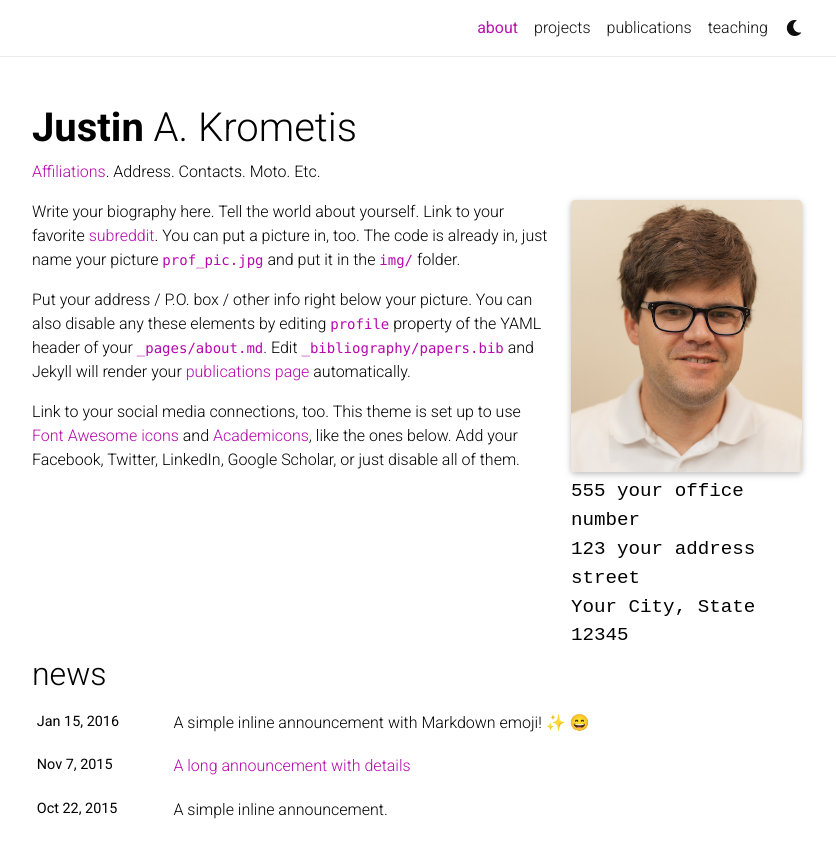
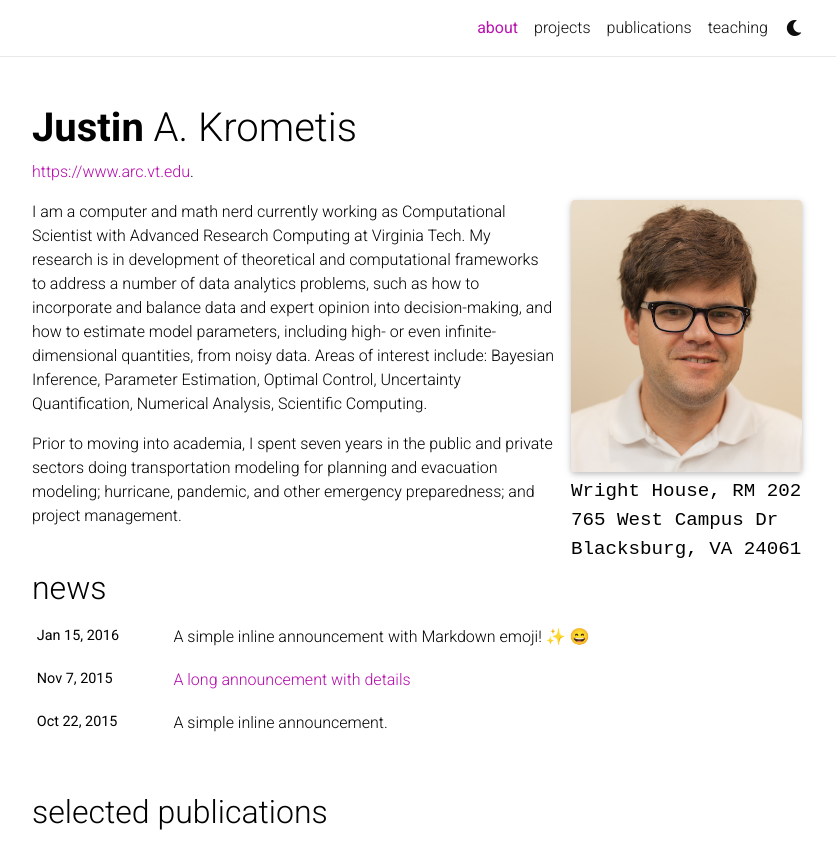
Before and after one commit to krometis/krometis.github.io, a Jekyll site: the page built from _pages/about.md, in a window 1280 px wide and 1219 px high, cut to the strip 0-843 px from the top of the window. Shown: the whole strip, without its empty margins (223-1059 px from the left). Built offline with Jekyll 4.4.1, drawn with Linux system fonts in a browser that asks for light colours; nearby versions of some CDN libraries; emoji names are drawn with the system emoji font; a style sheet for code colours, icons or effects is not loaded.

Commit message:
initialize source

```diff
--- a/_pages/about.md
+++ b/_pages/about.md
@@ -2,23 +2,21 @@
 layout: about
 title: about
 permalink: /
-description: <a href="#">Affiliations</a>. Address. Contacts. Moto. Etc.
+description: <a href="Advanced Research Computing, Virginia Tech">https://www.arc.vt.edu</a>. #Address. Contacts. Moto. Etc.
 
 profile:
   align: right
   image: prof_pic.jpg
   address: >
-    <p>555 your office number</p>
-    <p>123 your address street</p>
-    <p>Your City, State 12345</p>
+    <p>Wright House, RM 202</p>
+    <p>765 West Campus Dr</p>
+    <p>Blacksburg, VA 24061</p>
 
 news: true  # includes a list of news items
 selected_papers: true # includes a list of papers marked as "selected={true}"
 social: true  # includes social icons at the bottom of the page
 ---
 
-Write your biography here. Tell the world about yourself. Link to your favorite [subreddit](http://reddit.com){:target="\_blank"}. You can put a picture in, too. The code is already in, just name your picture `prof_pic.jpg` and put it in the `img/` folder.
+I am a computer and math nerd currently working as Computational Scientist with Advanced Research Computing at Virginia Tech. My research is in development of theoretical and computational frameworks to address a number of data analytics problems, such as how to incorporate and balance data and expert opinion into decision-making, and how to estimate model parameters, including high- or even infinite-dimensional quantities, from noisy data. Areas of interest include: Bayesian Inference, Parameter Estimation, Optimal Control, Uncertainty Quantification, Numerical Analysis, Scientific Computing.
 
-Put your address / P.O. box / other info right below your picture. You can also disable any these elements by editing `profile` property of the YAML header of your `_pages/about.md`. Edit `_bibliography/papers.bib` and Jekyll will render your [publications page](/al-folio/publications/) automatically.
-
-Link to your social media connections, too. This theme is set up to use [Font Awesome icons](http://fortawesome.github.io/Font-Awesome/){:target="\_blank"} and [Academicons](https://jpswalsh.github.io/academicons/){:target="\_blank"}, like the ones below. Add your Facebook, Twitter, LinkedIn, Google Scholar, or just disable all of them.
+Prior to moving into academia, I spent seven years in the public and private sectors doing transportation modeling for planning and evacuation modeling; hurricane, pandemic, and other emergency preparedness; and project management.
```
Also changed, not shown: _bibliography/papers.bib (+5 -15 lines), _pages/projects.md (+1 -1 lines), Gemfile.lock (added).
